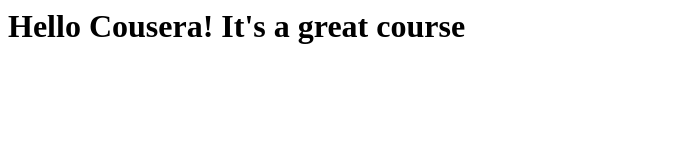
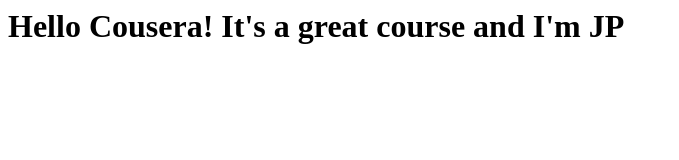
Before and after one commit to pelao97/coursera-test, a plain HTML site: page site/index.html in a window 1280 px wide. Shown: the whole page, without its empty margins (0-679 px from the left). Drawn offline with Linux system fonts and the light colour scheme.

Commit message:
My first page

```diff
--- a/site/index.html
+++ b/site/index.html
@@ -5,6 +5,6 @@
 </head>
 
 <body>
-    <h1>Hello Cousera! It's a great course</h1>
+    <h1>Hello Cousera! It's a great course and I'm JP</h1>
 </body>
 </html>
```
